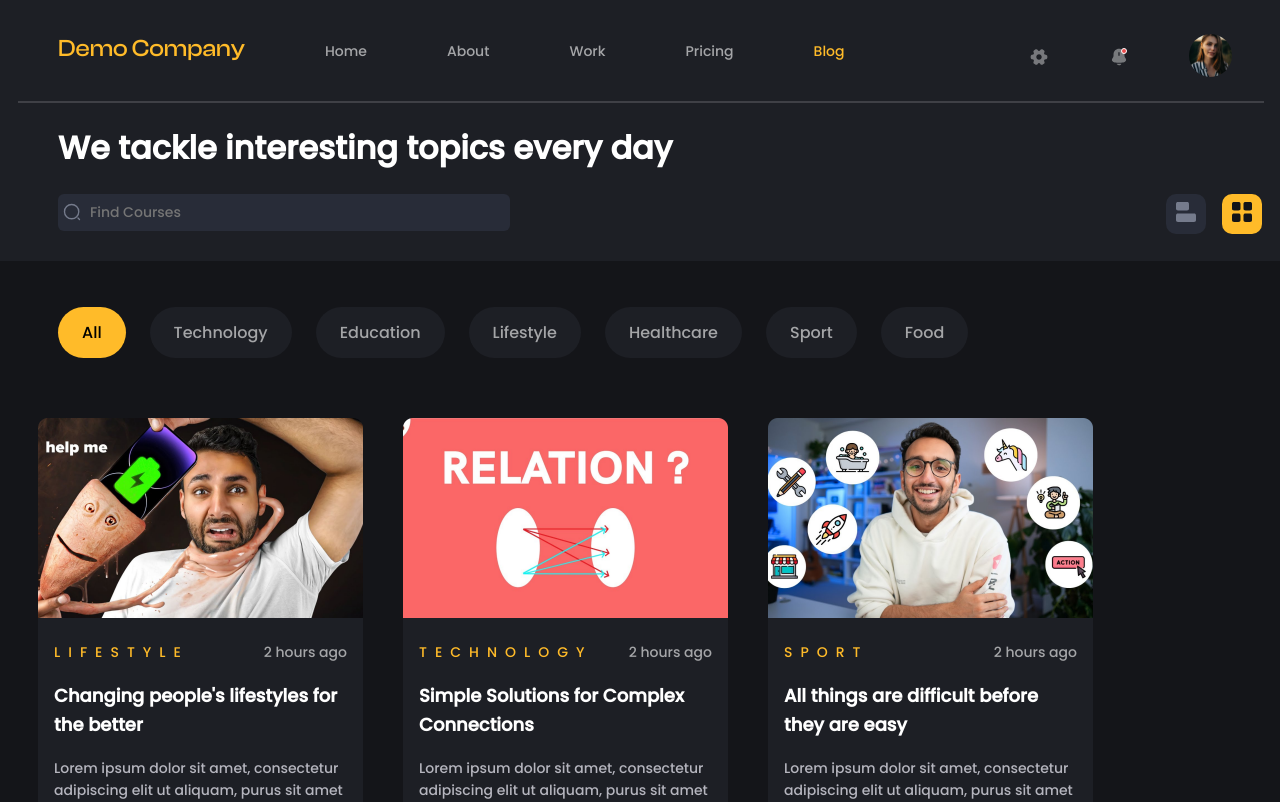
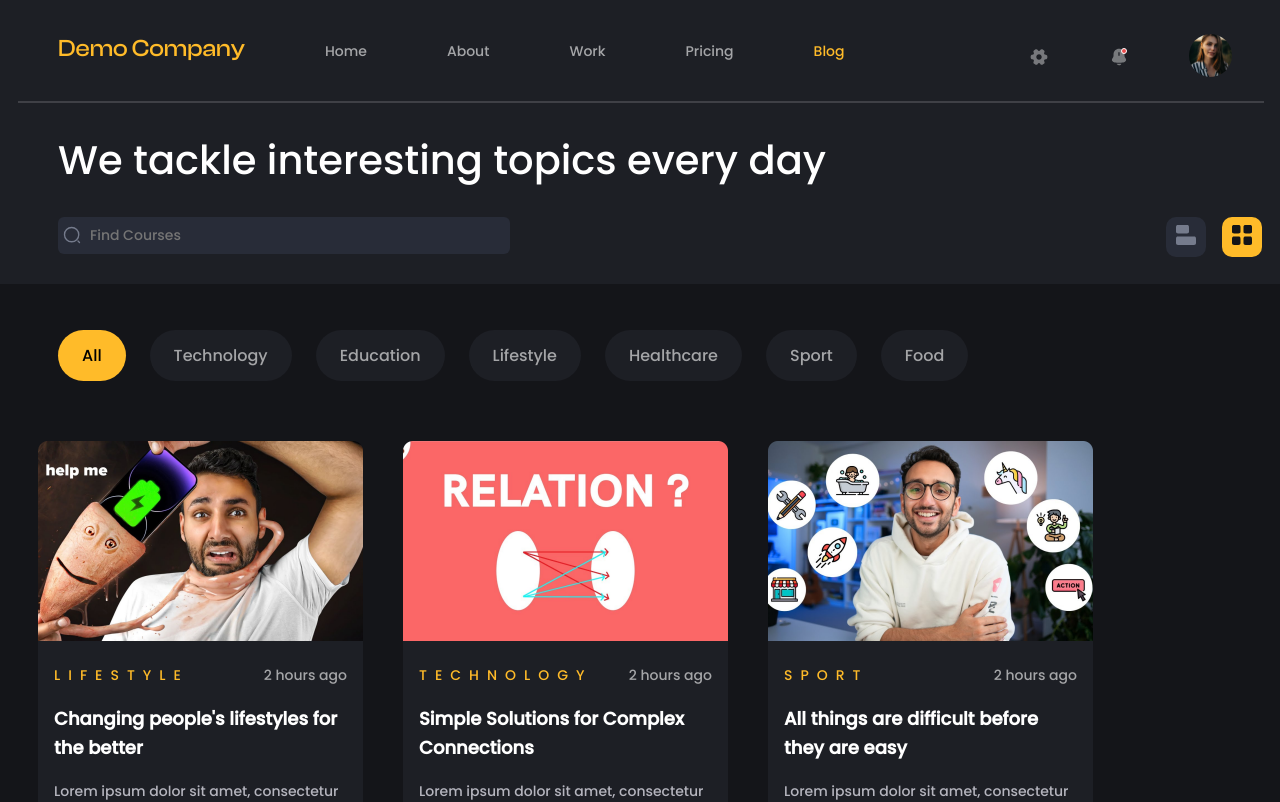
Before and after one commit to harish2020a/CracKube-demoCompany, a React (Vite) app: page / in a window 1280 px wide. Shown: the top 802 px of the page. Built offline with nearby package versions, Linux system fonts and the light colour scheme; a web font is replaced by a local one.

Commit message:
header styles

```diff
--- a/src/components/Header.module.css
+++ b/src/components/Header.module.css
@@ -17,6 +17,11 @@
   color: var(--nav-link);
   margin-left: 40px;
   top: 143px;
+  font-size: 40px;
+  line-height: 60px;
+  font-weight: 400;
+  width: 778px;
+  height: 60px;
 }
 
 .input {
```
